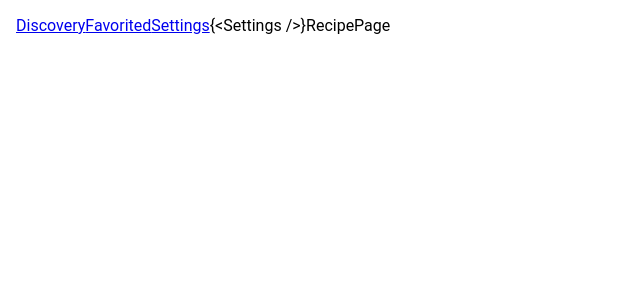
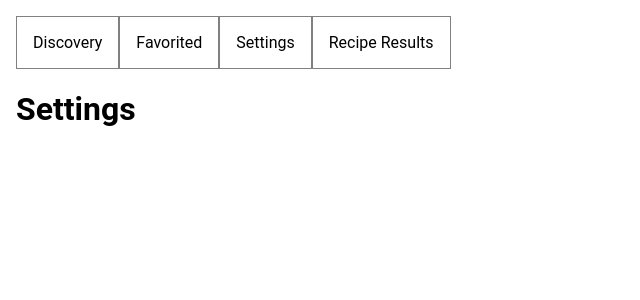
Before and after one commit to develhope/FS25-Team2-Project4, a React (Vite) app in the folder recipe-roulette.js/: page /settings in a window 1280 px wide. Shown: the top 300 px of the page, without its empty margins (0-640 px from the left). Built offline with nearby package versions, Linux system fonts and the light colour scheme; a web font is replaced by a local one.

Commit message:
RecipeCards + styles, added emty pages and navigation buttons

```diff
--- a/recipe-roulette.js/src/App.jsx
+++ b/recipe-roulette.js/src/App.jsx
@@ -1,22 +1,25 @@
-import { Link, Route, Router, Routes } from "react-router-dom"
-import RecipeCard from "./components/authentication/RecipeCard"
+import { Link, Route, Routes } from "react-router-dom"
+import RecipeCard from "./components/authentication/RecipeCard/RecipeCard"
+import Discovery from "./pages/Discovery/Discovery"
+import Favorited from "./pages/Favorited/Favorited"
+import Settings from "./pages/Settings/Settings"
+import RecipeResults from "./pages/RecipesResults/RecipesResults"
 
 function App() {
     return (
         <div>
-          <Link to="/">Discovery</Link>
-          <Link to="/favorited">Favorited</Link>
-          <Link to="/settings">Settings</Link>
+            <Link className="pageLink" to="./">Discovery</Link>
+            <Link className="pageLink" to="./favorited">Favorited</Link>
+            <Link className="pageLink" to="./settings">Settings</Link>
+            <Link className="pageLink" to="./recipes-results">Recipe Results</Link>
 
             <Routes>
-                <Route path="/" element="{<Discovery />}" />
-                <Route path="favorited" element="{<Favorited />}" />
-                <Route path="settings" element="{<Settings />}" />
-            </Routes>
-
-            <Routes>
-                <Route path="recipe" element={<RecipeCard />} />
-                <Route path=":recipe" element="RecipePage" />
+                <Route path="/" element={<Discovery />} />
+                <Route path="/favorited" element={<Favorited />} />
+                <Route path="/settings" element={<Settings />} />
+                <Route path="/recipes-results" element={<RecipeResults />}>
+                    <Route path="./:recipeName" element="RecipePage" />
+                </Route>
             </Routes>
         </div>
     )
--- a/recipe-roulette.js/src/components/authentication/RecipeCard.jsx
+++ /dev/null
@@ -1,37 +0,0 @@
-import { useState } from "react"
-import styles from "./RecipeCard.module.scss"
-import { Link } from "react-router-dom"
-
-const defaultImg =
-    "https://img.freepik.com/free-photo/delicious-mahi-mahi-fish-still-life_23-2150457331.jpg?t=st=1715248356~exp=1715251956~hmac=45d0d10ecc8eb065b7fad68bd57cf951a4e48e4c58c74a1d49bf2783b0d2e9cd&w=740"
-const defaultTitle = "Card Title"
-
-function RecipeCard({ title = defaultTitle, image = defaultImg, favorited = false }) {
-    const [isFav, setIsFav] = useState(favorited)
-
-    function handleIconClick () {
-        setIsFav(f => !f)
-    }
-
-    return (
-        <Link to="recipeName" className={styles.recipeCard}>
-            {/* topItems */}
-            <div className={styles.topItems}>
-                <div
-                    onClick={handleIconClick}
-                    className={`${styles.favIcon} ${isFav ? styles.isFav : styles.notFav}`}
-                >
-                    <span className="material-symbols-outlined">favorite</span>
-                </div>
-                <img src={image} alt="" />
-            </div>
-
-            {/* bottomItems */}
-            <div className={styles.bottomItems}>
-                <p>{title}</p>
-            </div>
-        </Link>
-    )
-}
-
-export default RecipeCard
--- /dev/null
+++ b/recipe-roulette.js/src/components/authentication/RecipeCard/RecipeCard.jsx
@@ -0,0 +1,37 @@
+import styles from "./RecipeCard.module.scss"
+import { Link } from "react-router-dom"
+import { useFavorite } from "./useFavorite"
+
+const defaultImg =
+    "https://img.freepik.com/free-photo/delicious-mahi-mahi-fish-still-life_23-2150457331.jpg?t=st=1715248356~exp=1715251956~hmac=45d0d10ecc8eb065b7fad68bd57cf951a4e48e4c58c74a1d49bf2783b0d2e9cd&w=740"
+const defaultTitle = "Card Title"
+
+function RecipeCard({ title = defaultTitle, image = defaultImg }) {
+    const { handleFavState, favState } = useFavorite(false)
+
+    return (
+        styles.bottomItems && (
+            <Link to="recipeName" className={styles.recipeCard}>
+                {/* topItems */}
+                <div className={styles.topItems}>
+                    <div
+                        onClick={(e) => handleFavState(e)}
+                        className={`${styles.favIcon} ${favState ? styles.isFav : styles.notFav}`}
+                    >
+                        {styles.favIcon && (
+                            <span className="material-symbols-outlined">favorite</span>
+                        )}
+                    </div>
+                    <img src={image} alt="" />
+                </div>
+
+                {/* bottomItems */}
+                <div className={styles.bottomItems}>
+                    <p>{title}</p>
+                </div>
+            </Link>
+        )
+    )
+}
+
+export default RecipeCard
--- a/recipe-roulette.js/src/components/authentication/RecipeCard.module.scss
+++ b/recipe-roulette.js/src/components/authentication/RecipeCard/RecipeCard.module.scss
@@ -7,6 +7,7 @@
     box-shadow: 0 0 3px rgba($color: #000000, $alpha: 0.2);
     text-decoration: none;
     color: inherit;
+    margin-bottom: 1rem;
     .topItems {
         position: relative;
         width: 100%;
--- /dev/null
+++ b/recipe-roulette.js/src/components/authentication/RecipeCard/useFavorite.jsx
@@ -0,0 +1,12 @@
+import { useState } from "react"
+
+export function useFavorite() {
+    const [favState, setFavState] = useState(false)
+
+    function handleFavState(e) {
+        e.preventDefault()
+        e.stopPropagation()
+        setFavState((f) => !f)
+    }
+    return { favState, handleFavState }
+}
--- a/recipe-roulette.js/src/index.css
+++ b/recipe-roulette.js/src/index.css
@@ -3,3 +3,11 @@
 body {
     margin: 1rem;
 }
+
+.pageLink {
+    display: inline-block;
+    text-decoration: none;
+    color: inherit;
+    padding: 1rem;
+    border: 1px gray solid;
+}
--- /dev/null
+++ b/recipe-roulette.js/src/pages/Discovery/Discovery.jsx
@@ -0,0 +1,5 @@
+function Discovery() {
+    return <h1>Discovery</h1>
+}
+
+export default Discovery
--- /dev/null
+++ b/recipe-roulette.js/src/pages/Favorited/Favorited.jsx
@@ -0,0 +1,4 @@
+function Favorited() {
+    return <h1>Favorited</h1>
+}
+export default Favorited
--- /dev/null
+++ b/recipe-roulette.js/src/pages/RecipesResults/RecipesResults.jsx
@@ -0,0 +1,13 @@
+import RecipeCard from "../../components/authentication/RecipeCard/RecipeCard"
+
+function RecipeResults() {
+    return (
+        <>
+            <RecipeCard title="Just a title" />
+            <RecipeCard title="Just another title" />
+            <RecipeCard title="Just anotherother title" />
+        </>
+    )
+}
+
+export default RecipeResults
--- /dev/null
+++ b/recipe-roulette.js/src/pages/Settings/Settings.jsx
@@ -0,0 +1,5 @@
+function Settings () {
+    return <h1>Settings</h1>
+}
+
+export default Settings
```
